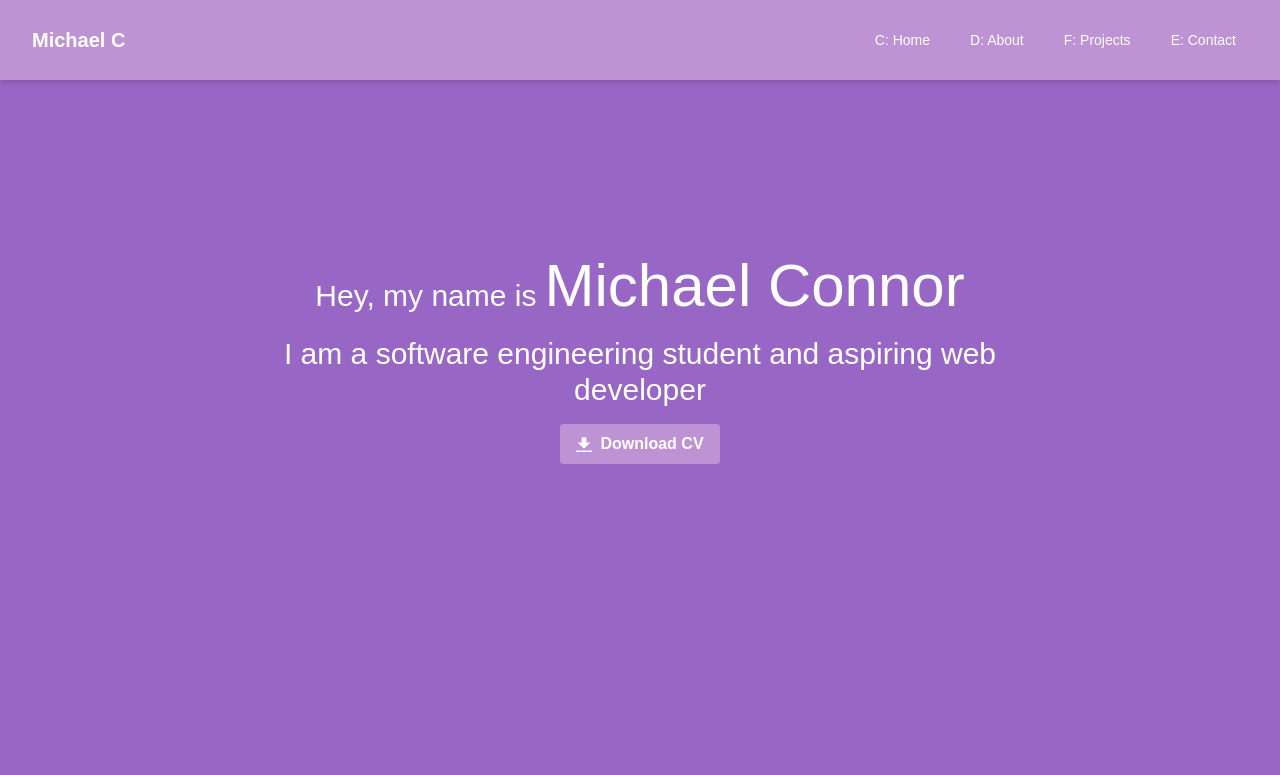
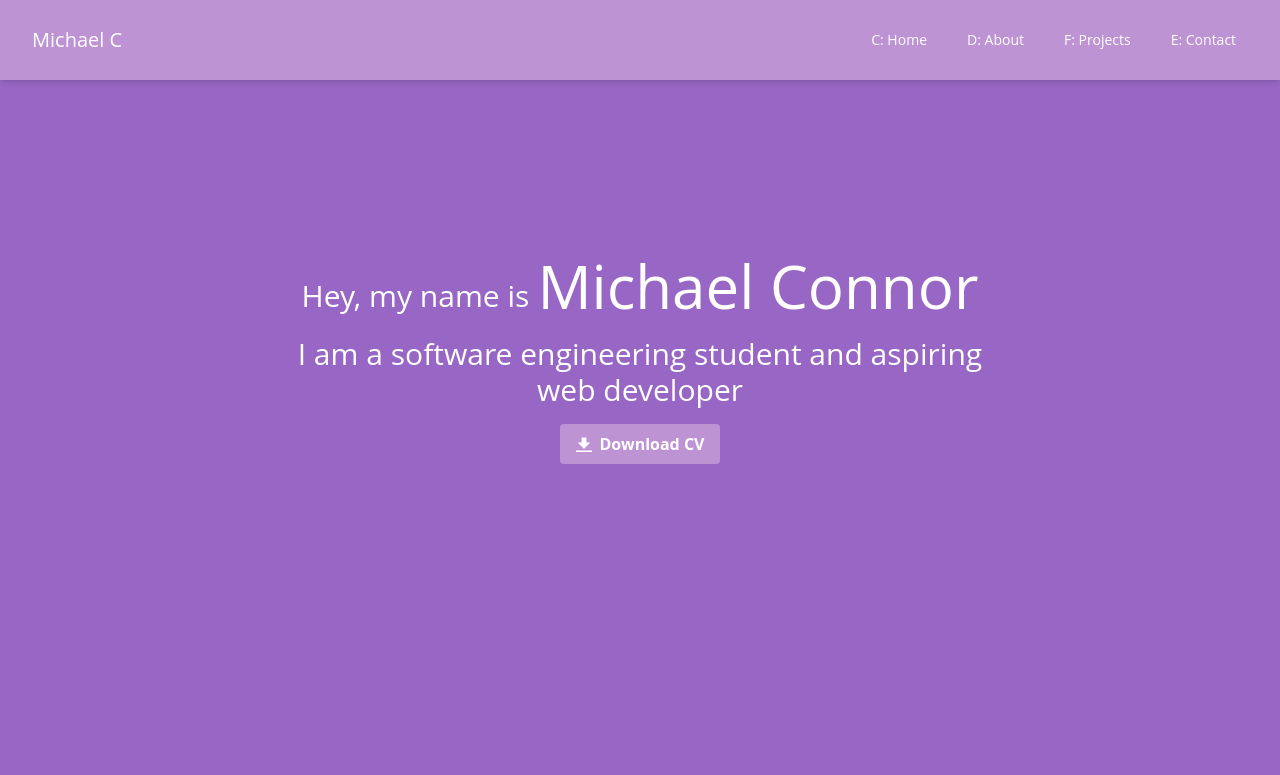
Before and after one commit to necrydark/PortfolioV1, a Next.js app: page / in a window 1280 px wide. Shown: the top 775 px of the page. Built offline with nearby package versions, Linux system fonts and the light colour scheme.

Commit message:
changed styles

```diff
--- a/components/nav.js
+++ b/components/nav.js
@@ -71,8 +71,8 @@ function Nav() {
                                     </Disclosure.Button>
                                 </div>
                                 <div className="flex-1 flex items-center justify-center sm:items-stretch sm:justify-between">
-                                    <div className="flex-shrink-0 flex items-center text-center text-white font-bold text-xl">
-                                        <Link href='/'>Michael C</Link>
+                                    <div className="flex-shrink-0 flex items-center text-center text-white   text-xl">
+                                        <Link href='#home'>Michael C</Link>
                                     </div>
                                     <div className="hidden sm:block sm:ml-6">
                                         <div className="flex font-bold  space-x-4 ">
@@ -82,7 +82,7 @@ function Nav() {
                                                     key={item.name}
                                                     href={item.href}
                                                     className={classNames(
-                                                        item.current ? ' text-white hover:bg-[#9867C5] hover:text-white font-bold' : ' font-bold text-white hover:bg-[#9867C5] hover:text-white',
+                                                        item.current ? ' text-white hover:bg-[#9867C5] hover:text-white font-bold transition-colors duration-300ms' : ' font-bold text-white transition-colors duration-300ms hover:bg-[#9867C5] hover:text-white',
                                                         'px-3 py-2 rounded-md text-sm font-medium'
                                                     )}
                                                     aria-current={item.current ? 'section' : undefined}
@@ -116,7 +116,7 @@ function Nav() {
                                             as="a"
                                             href={item.href}
                                             className={classNames(
-                                                item.current ? 'text-white hover:bg-[#9867C5] hover:text-white font-bold' : 'text-white font-bold hover:bg-[#9867C5] hover:text-white',
+                                                item.current ? 'text-white hover:bg-[#9867C5] hover:text-white font-bold transition-colors duration-300ms' : 'text-white font-bold transition-colors duration-300ms hover:bg-[#9867C5] hover:text-white',
                                                 'block px-3 py-2 rounded-md text-base font-medium'
                                             )}
                                             aria-current={item.current ? 'section' : undefined}
--- a/styles/globals.css
+++ b/styles/globals.css
@@ -1,7 +1,13 @@
 @tailwind base;
 @tailwind components;
 @tailwind utilities;
-@import url('https://fonts.googleapis.com/css2?family=Poppins:wght@300;400&display=swap');
+@import url('https://fonts.googleapis.com/css2?family=Open+Sans:ital,wght@0,300;0,400;0,500;0,600;1,300;1,400;1,500;1,600&display=swap');
+
+
+body {
+  font-family: 'Open Sans', sans-serif;
+}
+
 
 * {
   box-sizing: border-box;
@@ -10,10 +16,7 @@
   scroll-behavior: smooth;
 }
 
-body {
-  font-family: 'Poppins', sans-serif;
 
-}
 
 p {
   margin: 15px 0;
```
Also changed, not shown: components/footer.js (+4 -4 lines).
